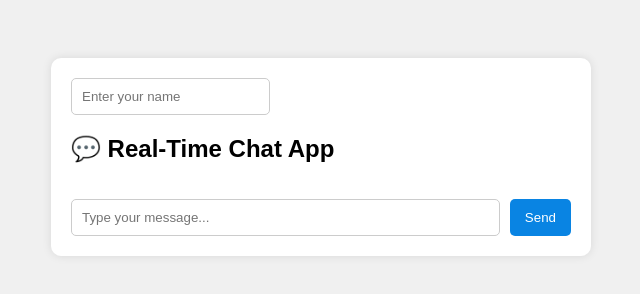
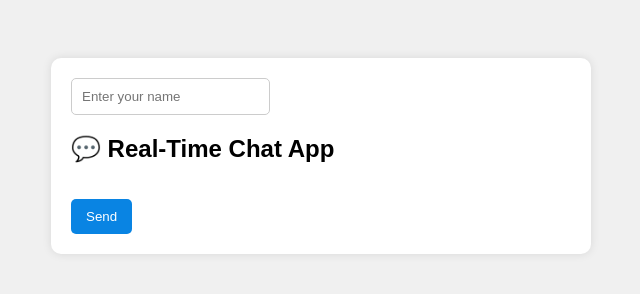
Before and after one commit to OBULESH597/Chat-App, a website: page public/index.html in a window 1280 px wide. Shown: the whole page, without its empty margins (319-959 px from the left). Drawn offline with nearby package versions, Linux system fonts and the light colour scheme; no server answers.

Commit message:
index.html

```diff
--- a/public/index.html
+++ b/public/index.html
@@ -12,7 +12,6 @@
     <h2>💬 Real-Time Chat App</h2>
     <ul id="messages"></ul>
     <form id="chat-form">
-      <input id="message" autocomplete="off" placeholder="Type your message..." />
       <button>Send</button>
     </form>
   </div>
```
